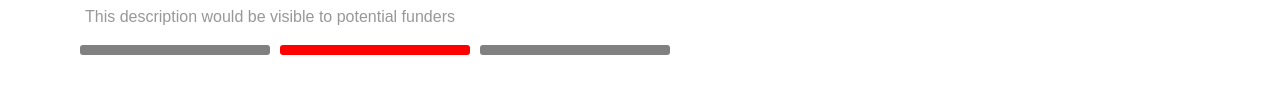
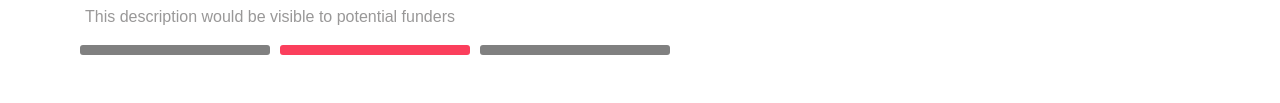
Before and after one commit to uchendu1/request-form-2, a plain HTML site: page index.html in a window 1280 px wide. Shown: the part 237-340 px from the top of the page. Drawn offline with nearby package versions, Linux system fonts and the light colour scheme.

Commit message:
modified index.html

```diff
--- a/index.html
+++ b/index.html
@@ -34,7 +34,7 @@
         }
 
         .hr-active {
-            background-color: red !important;
+            background-color:#FB3F5C !important;
         }
 
         .hr-disabled {
```
